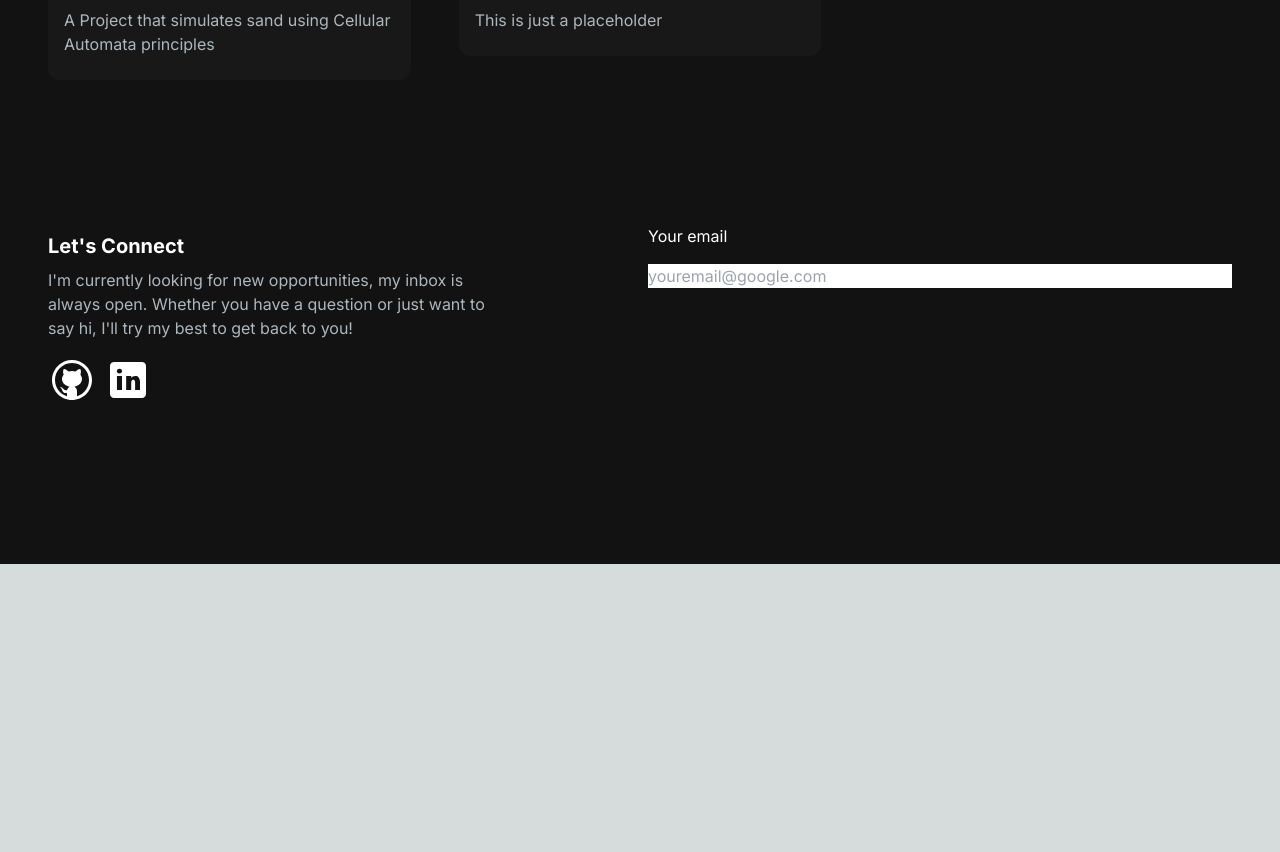
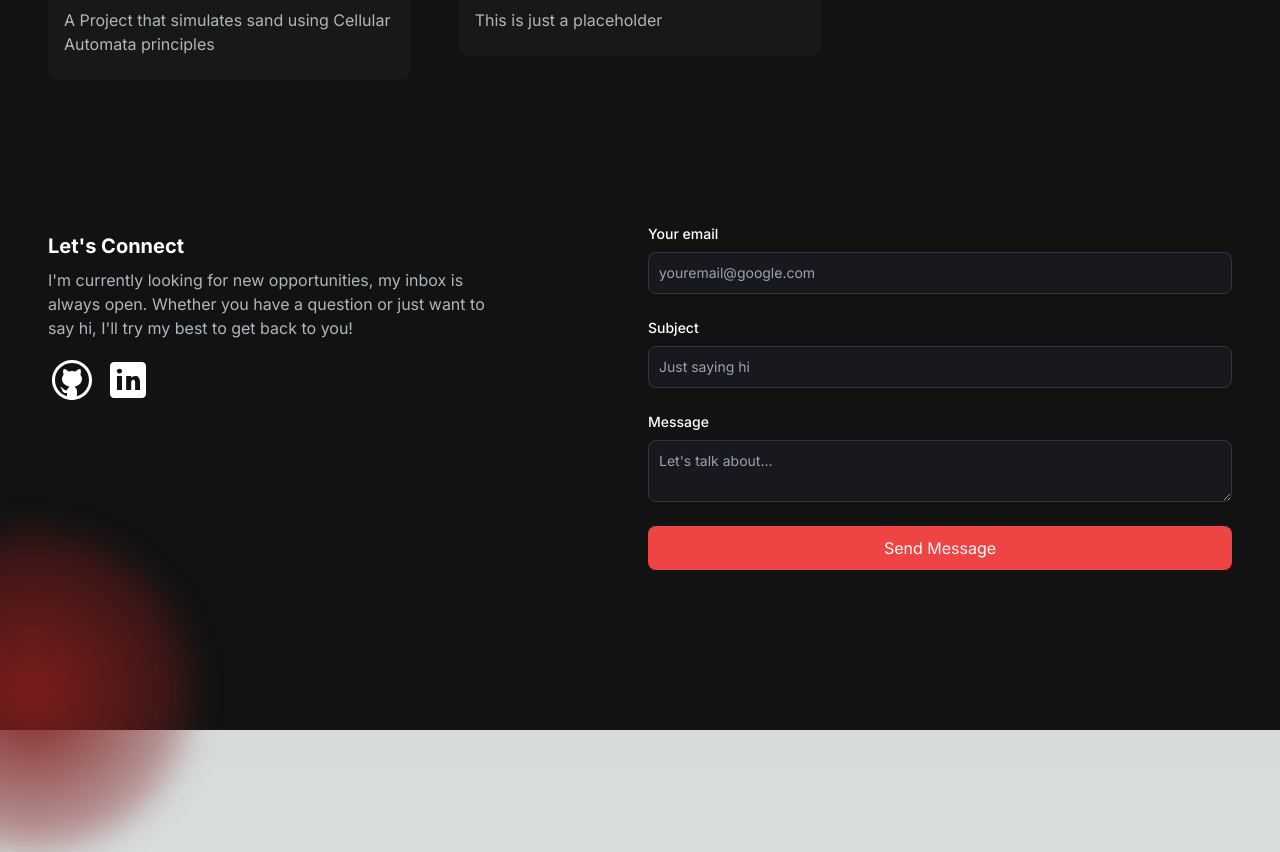
Before and after one commit to DaniloNicacio/danilonicacio.github.io, a Next.js app: page / in a window 1280 px wide. Shown: the part 1669-2521 px from the top of the page. Before the commit the page ends 2233 px from the top, so only its background shows below. Built offline with nearby package versions, Linux system fonts and the light colour scheme.

Commit message:
[FEAT] - Added message Form

```diff
--- a/app/components/EmailSection.jsx
+++ b/app/components/EmailSection.jsx
@@ -5,8 +5,10 @@
 import Image from "next/image"
 
 const EmailSection = () => {
-    return (<section className = "grid md:grid-cols-2 my-12 md:my-12 py-24 gap-4">
-        <div><h5 className="text-xl font-bold text-white my-2">Let's Connect</h5>
+    return (<section className = "grid md:grid-cols-2 my-12 md:my-12 py-24 gap-4 relative">
+            <div className="bg-[radial-gradient(ellipse_at_center,_var(--tw-gradient-stops))] from-red-900 to-transparent rounded-full h-80 w-80 z-0 blur-lg absolute top-3/4 -left-4 transform -translate-x-1/2 -translate-1/2"></div>
+        <div className="z-10">
+            <h5 className="text-xl font-bold text-white my-2">Let's Connect</h5>
         <p className="text-[#ADB7BE] mb-4 max-w-md">
             I'm currently looking for new opportunities, my inbox is always open.
             Whether you have a question or just want to say hi, I'll try my best
@@ -22,15 +24,54 @@
             </div>
         </div>
         <div>
-            <form className="flex flex-col gap-4">
-                <label htmlFor="email" className="text-white">
+            <form className="flex flex-col">
+                <div className="mb-6">
+                    <label
+                        htmlFor="email"
+                        className="text-white block mb-2 text-sm font-medium">
                         Your email
                     </label>
                     <input
                         type="email"
                         id="email"
                         required
-                    placeholder="youremail@google.com"/>
+                        className="bg-[#18191E] border border-[#33353F] placeholder-[#9CA2A9] text-gray-100 text-sm rounded-lg block w-full p-2.5"
+                        placeholder="youremail@google.com"
+                    />
+                </div>
+                <div className="mb-6">
+                    <label
+                        htmlFor="subject"
+                        className="text-white block mb-2 text-sm font-medium">
+                        Subject
+                    </label>
+                    <input
+                        type="text"
+                        id="subject"
+                        required
+                        className="bg-[#18191E] border border-[#33353F] placeholder-[#9CA2A9] text-gray-100 text-sm rounded-lg block w-full p-2.5"
+                        placeholder="Just saying hi"
+                    />
+                </div>
+                <div className="mb-6">
+                    <label
+                        htmlFor="message"
+                        className="text-white block mb-2 text-sm font-medium">
+                        Message
+                    </label>
+                    <textarea
+                        name="message"
+                        id="message"
+                        required
+                        className="bg-[#18191E] border border-[#33353F] placeholder-[#9CA2A9] text-gray-100 text-sm rounded-lg block w-full p-2.5"
+                        placeholder="Let's talk about..."
+                    />
+                </div>
+                <button
+                    type="submit"
+                    className="bg-red-500 hover:bg-red-600 text-white font-medum py-2.5 px-5 rounded-lg w-full">
+                    Send Message
+                </button>
             </form>
         </div>
     </section>
```
Lines whose indentation alone changed are shown as unchanged.
